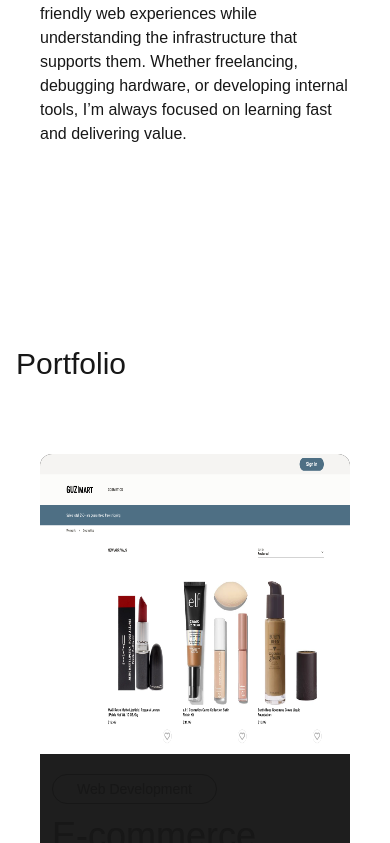
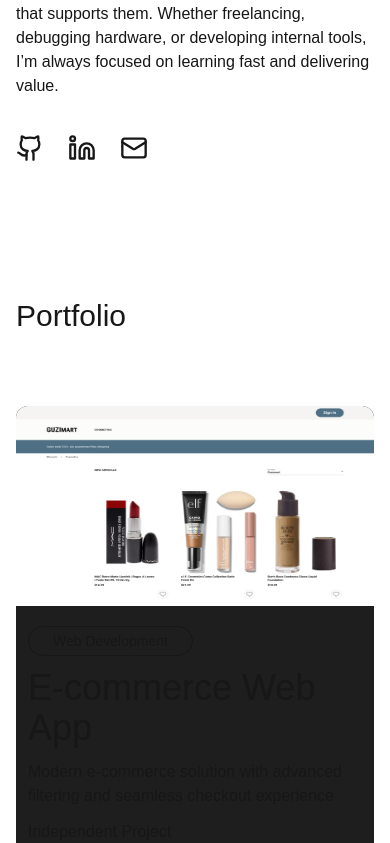
Before and after one commit to Afanc0/portfolio, a Next.js app: page / in a window 390 px wide. Shown: the part 1281-2124 px from the top of the page. Built offline with nearby package versions, Linux system fonts and the light colour scheme.

Commit message:
mobile spacing fixed

```diff
--- a/src/components/about-section/index.tsx
+++ b/src/components/about-section/index.tsx
@@ -1,25 +1,27 @@
-import Image from "next/image";
 import { Section } from "../section";
 import data from "@afanco/data/about.json"
 
+import Link from "next/link"
+import { Github, Linkedin, Mail } from "lucide-react";
+
 export const AboutSection = () => {
     return (
-        <Section name="About" id="about" className="flex flex-col p-3 gap-3">
-            <div className="flex flex-col gap-12 p-3 lg:flex-row">
+        <Section name="About" id="about" className="flex flex-col py-3 sm:p-3 gap-3">
+            <div className="flex flex-col gap-12 py-3 sm:p-3 lg:flex-row">
                 <p className="flex-1">{data.p1}</p>
                 <p className="flex-1">{data.p2}</p>
             </div>
-            <div className="flex flex-row gap-12 p-3">
+            <div className="flex flex-row gap-12 py-3 sm:p-3">
                 <div className="flex-1 flex flex-row gap-6">
-                    <a target="_blank" rel="noopener noreferrer" href="https://github.com/Afanc0">
-                        <Image src="/github.svg" alt="GitHub logo" width={28} height={28} />
-                    </a>
-                    <a target="_blank" rel="noopener noreferrer" href="https://www.linkedin.com/in/gianromani/">
-                        <Image src="/linkedin.svg" alt="LinkedIn logo" width={28} height={28} />
-                    </a>
-                    <a target="_blank" rel="noopener noreferrer" href="mailto:gianromani.gr@gmail.com">
-                        <Image src="/mail.svg" alt="Mail logo" width={28} height={28} />
-                    </a>
+                    <Link target="_blank" rel="noopener noreferrer" href="https://github.com/Afanc0">
+                        <Github className="w-7 h-7 hover:text-gray-400" />
+                    </Link>
+                    <Link target="_blank" rel="noopener noreferrer" href="https://www.linkedin.com/in/gianromani/">
+                        <Linkedin className="w-7 h-7 hover:text-gray-400"/>
+                    </Link>
+                    <Link target="_blank" rel="noopener noreferrer" href="mailto:gianromani.gr@gmail.com">
+                        <Mail className="w-7 h-7 hover:text-gray-400"/>
+                    </Link>
                 </div>
             </div>
         </Section>
--- a/src/components/contact-section/index.tsx
+++ b/src/components/contact-section/index.tsx
@@ -1,20 +1,22 @@
-import Image from "next/image";
+
 import { Section } from "../section";
+
+import { Github, Linkedin, Mail } from "lucide-react";
 
 export const ContactSection = () => {
     return (
-        <Section id="contact" name="Contact" className="flex flex-col p-3 gap-3">
-            <div className="flex flex-row gap-3 p-3 items-center">
-                <Image src="/mail.svg" alt="Mail logo" width={28} height={28} />
-                <span>gianromani.gr@gmail.com</span>
+        <Section id="contact" name="Contact" className="flex flex-col py-3 sm:p-3 gap-3">
+            <div className="flex flex-row gap-3 py-3 sm:p-3 items-center">
+                <Github className="w-7 h-7" />
+                <span>https://github.com/Afanc0</span>
             </div>
-            <div className="flex flex-row gap-3 p-3 items-center">
-                <Image src="/linkedin.svg" alt="LinkedIn logo" width={28} height={28} />
+            <div className="flex flex-row gap-3 py-3 sm:p-3 items-center">
+                <Linkedin className="w-7 h-7" />
                 <span>https://www.linkedin.com/in/gianromani/</span>
             </div>
-            <div className="flex flex-row gap-3 p-3 items-center">
-                <Image src="/github.svg" alt="GitHub logo" width={28} height={28} />
-                <span>https://github.com/Afanc0</span>
+            <div className="flex flex-row gap-3 py-3 sm:p-3 items-center">
+                <Mail className="w-7 h-7" />
+                <span>gianromani.gr@gmail.com</span>
             </div>
         </Section>
     )
--- a/src/components/experience-section/index.tsx
+++ b/src/components/experience-section/index.tsx
@@ -5,15 +5,15 @@
 
 export const ExperienceSection = () => {
     return (
-        <Section id="experience" name="Experience" className="flex flex-col p-3 gap-8">
+        <Section id="experience" name="Experience" className="flex flex-col py-3 sm:p-3 gap-8">
             {data.map((val, key) => (
-                <div className="p-3 flex flex-col lg:flex-row gap-3 flex-wrap" key={key}>
-                    <div className="p-3 flex flex-col gap-3 flex-1">
+                <div className="py-3 sm:p-3 flex flex-col lg:flex-row gap-3 flex-wrap" key={key}>
+                    <div className="flex flex-col gap-3 flex-1">
                         <span className="font-light">{val.time}</span>
                         <span className="font-light text-4xl">{val.title}</span>
                         <span className="font-medium">{val.company}</span>
                     </div>
-                    <div className="p-3 flex flex-col gap-3 flex-1">
+                    <div className="flex flex-col gap-3 flex-1">
                         <span className="font-light">{val.summary}</span>
                         <div className="flex gap-3 min-w-full flex-wrap">
                             {val.skills.map((skill, skillKey) => (
--- a/src/components/header/index.tsx
+++ b/src/components/header/index.tsx
@@ -23,7 +23,7 @@
                 <span className="text-lg font-medium">Gianfranco R</span>
                 <nav className="hidden md:flex items-center space-x-6">
                     {navItems.map((item) => (
-                        <Link key={item.name} href={item.href} className="text-sm font-medium transition-colors hover:text-primary">
+                        <Link key={item.name} href={item.href} className="text-sm font-medium transition-colors hover:text-gray-400">
                             {item.name}
                         </Link>
                     ))}
@@ -34,7 +34,7 @@
                         rel="noopener noreferrer"
                         className="text-sm font-medium transition-colors hover:text-primary ml-5"
                     >
-                        <Github className="h-6 w-6" />
+                        <Github className="h-6 w-6 hover:text-gray-400" />
                         <span className="sr-only">GitHub</span>
                     </Link>
                 </nav>
@@ -57,7 +57,7 @@
                                 <Link
                                     key={item.name}
                                     href={item.href}
-                                className="text-sm font-medium transition-colors hover:text-primary py-2"
+                                    className="text-sm font-medium transition-colors hover:text-gray-400 py-2"
                                     onClick={() => setIsOpen(false)}
                                 >
                                     {item.name}
@@ -67,7 +67,7 @@
                                     href="https://github.com"
                                     target="_blank"
                                     rel="noopener noreferrer"
-                            className="flex items-center space-x-2 text-sm font-medium transition-colors hover:text-primary py-2"
+                                    className="flex items-center space-x-2 text-sm font-medium transition-colors hover:text-gray-400 py-2"
                                     onClick={() => setIsOpen(false)}
                                 >
                                     <Github className="h-5 w-5" />
--- a/src/components/hero-banner/index.tsx
+++ b/src/components/hero-banner/index.tsx
@@ -1,5 +1,7 @@
 import Image from "next/image"
 import data from "@afanco/data/about.json"
+
+import Link from "next/link"
 
 import { ArrowUpRight, Download } from "lucide-react";
 
@@ -19,22 +21,22 @@
                     <p className="text-base md:text-lg hidden sm:flex text-gray-300 max-w-xl">{data.intro}</p>
 
                     <div className="flex flex-row justify-center sm:justify-normal gap-4 pt-4">
-                        <a href="#portfolio">
+                        <Link href="#portfolio">
                             <button className="bg-white text-black text-sm font-light py-2 px-6 md:px-9 rounded-full transition hover:bg-gray-200 cursor-pointer">
                                 <div className="flex justify-center items-center flex-row gap-1  py-1">
                                     View Work
                                     <ArrowUpRight className="w-4 h-4" />
                                 </div>
                             </button>
-                        </a>
-                        <a href="/gian_resume_2025_5.pdf" download="gian_romani_resume.pdf">
+                        </Link>
+                        <Link href="/gian_resume_2025_5.pdf" download="gian_romani_resume.pdf">
                             <button className="border border-white text-white text-sm font-light py-2 px-6 md:px-9 rounded-full transition hover:bg-white hover:text-black cursor-pointer">
                                 <div className="flex justify-center items-center flex-row gap-1  py-1">
                                     Resume
                                     <Download className="w-4 h-4" />
                                 </div>
                             </button>
-                        </a>
+                        </Link>
                     </div>
 
                 </div>
--- a/src/components/portfolio/index.tsx
+++ b/src/components/portfolio/index.tsx
@@ -4,8 +4,8 @@
 
 export const Portfolio = () => {
     return (
-        <Section id="portfolio" name="Portfolio" className="p-3">
-            <div className="grid grid-cols-1 xl:grid-cols-2 gap-6 sm:gap-8 p-3">
+        <Section id="portfolio" name="Portfolio" className="py-3 sm:p-3">
+            <div className="grid grid-cols-1 xl:grid-cols-2 gap-6 sm:gap-8 py-3 sm:p-3">
                 {data.map((val, key) => (
                     <div key={key} className="w-full flex justify-center">
                         <ProjectCard project={val} />
--- a/src/components/project-card/index.tsx
+++ b/src/components/project-card/index.tsx
@@ -19,7 +19,7 @@
         <div className="bg-[#1E1E1E] rounded-xl w-[600px]">
             <Image
                 src={project.image}
-                className="rounded-t-xl w-full h-[300px]"
+                className="rounded-t-xl w-full h-[200px] sm:h-[300px]"
                 alt="site image"
                 width={656}
                 height={300}
```
Lines whose indentation alone changed are shown as unchanged.
